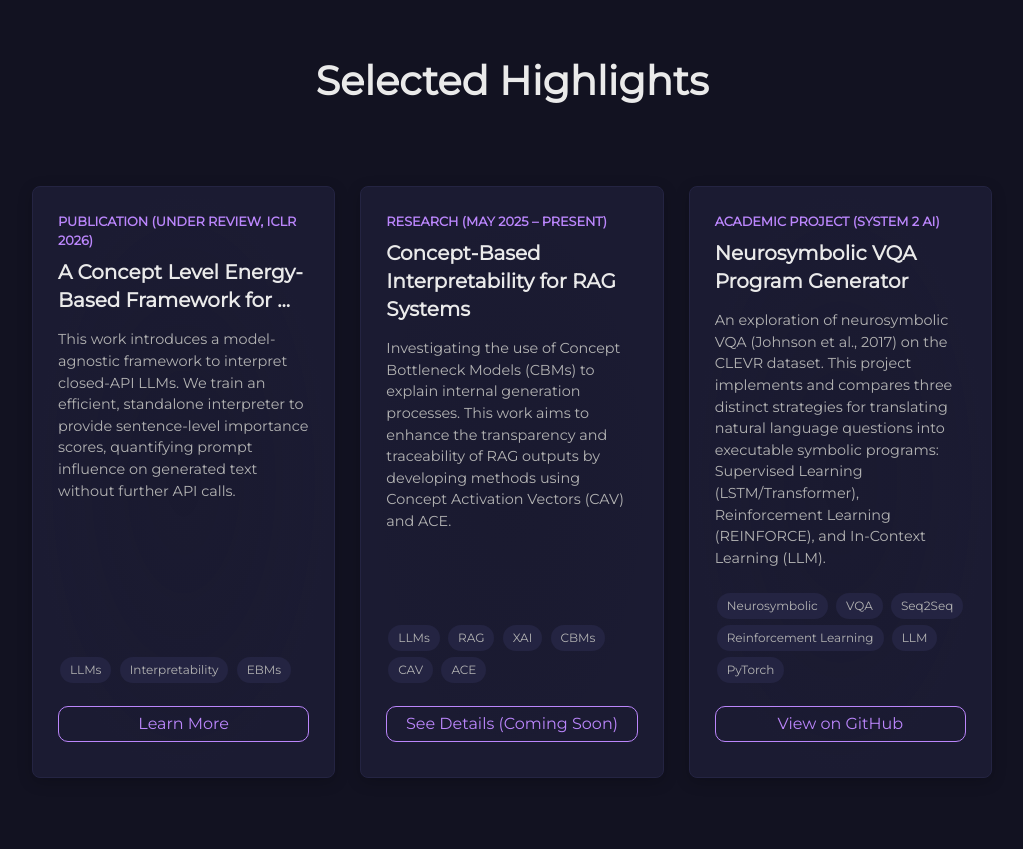
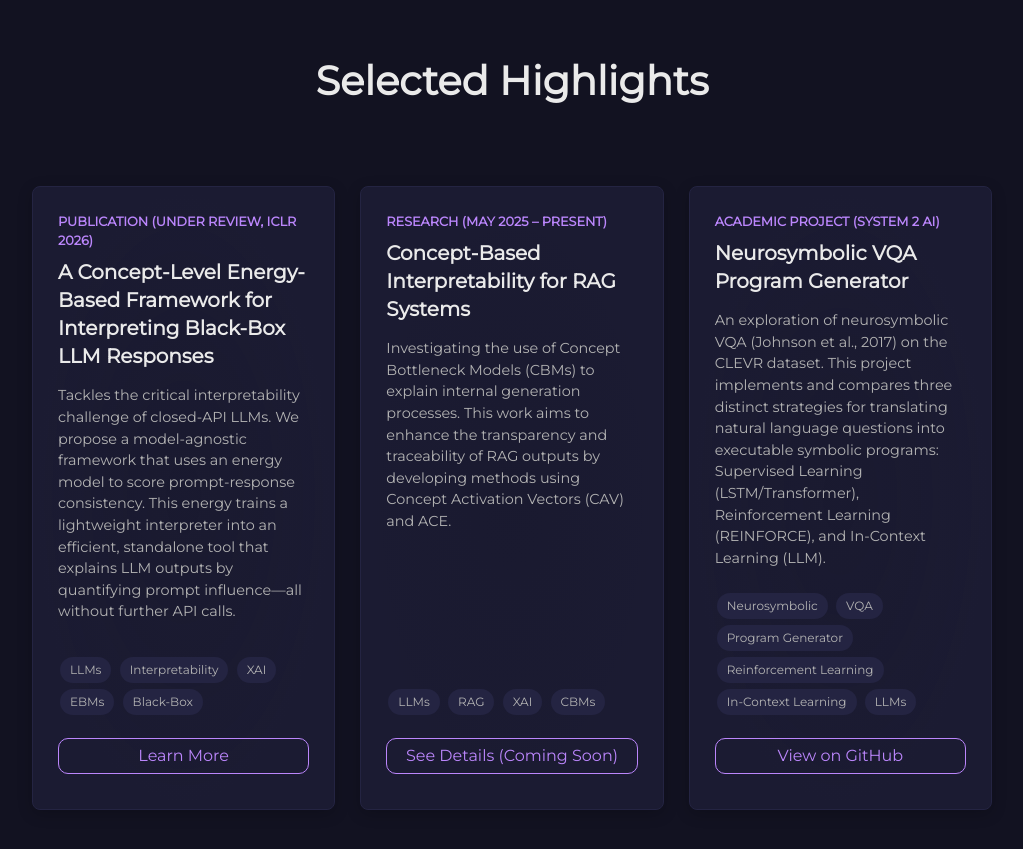
Before and after one commit to MsMaryamRezaee/msmaryamrezaee.github.io, a Jekyll site: the page built from index.html, in a window 1280 px wide and 900 px high, scrolled down 1588 px. Shown: the top 849 px of the window, without its empty margins (128-1151 px from the left). Built offline with Jekyll 4.4.1, drawn with Linux system fonts in a browser that asks for light colours; some web fonts are replaced.

Commit message:
feat: Improve Research Higlight, update CV, and make links open in new tab safely

```diff
--- a/_includes/header.html
+++ b/_includes/header.html
@@ -6,9 +6,9 @@
       </h1>
       <div class="header-icons">
         <a aria-label="My Email" href="mailto:{{site.email}}"><i class="icon fa fa-envelope"></i></a>
-        <a aria-label="My Telegram" target="_blank" href="https://telegram.me/{{site.telegram_username}}"><i class="icon fa fa-telegram" aria-hidden="true"></i></a>
-        <a aria-label="My Github" target="_blank" href="https://github.com/{{site.github_username}}"><i class="icon fa fa-github-alt" aria-hidden="true"></i></a>
-        <a aria-label="Download My CV" target="_blank" href="/assets/files/MaryamRezaeeCV2025.pdf"><i class="icon fa fa-download" aria-hidden="true"></i></a>
+        <a aria-label="My Telegram" target="_blank" rel="noopener noreferrer" href="https://telegram.me/{{site.telegram_username}}"><i class="icon fa fa-telegram" aria-hidden="true"></i></a>
+        <a aria-label="My Github" target="_blank" rel="noopener noreferrer" href="https://github.com/{{site.github_username}}"><i class="icon fa fa-github-alt" aria-hidden="true"></i></a>
+        <a aria-label="Download My CV" target="_blank" rel="noopener noreferrer" href="/assets/files/MaryamRezaeeCV2025.pdf"><i class="icon fa fa-download" aria-hidden="true"></i></a>
         </div>
       <div class="header-links">
         <a class="link" href="#highlights" data-scroll>Highlights</a>
--- a/_includes/highlights.html
+++ b/_includes/highlights.html
@@ -5,14 +5,16 @@
 
     <div class="highlight-card js-reveal">
       <span class="highlight-type">Publication (Under Review, ICLR 2026)</span>
-      <h3 class="highlight-title">A Concept Level Energy-Based Framework for ...</h3>
-      <p class="highlight-desc">This work introduces a model-agnostic framework to interpret closed-API LLMs. We train an efficient, standalone interpreter to provide sentence-level importance scores, quantifying prompt influence on generated text without further API calls.</p>
+      <h3 class="highlight-title">A Concept-Level Energy-Based Framework for Interpreting Black-Box LLM Responses</h3>
+      <p class="highlight-desc">Tackles the critical interpretability challenge of closed-API LLMs. We propose a model-agnostic framework that uses an energy model to score prompt-response consistency. This energy trains a lightweight interpreter into an efficient, standalone tool that explains LLM outputs by quantifying prompt influence—all without further API calls.</p>
       <div class="highlight-tags">
         <span>LLMs</span>
         <span>Interpretability</span>
+        <span>XAI</span>
         <span>EBMs</span>
+        <span>Black-Box</span>
       </div>
-      <a class="project-link" href="https://openreview.net/forum?id=Uh0F0079Lh">Learn More</a>
+      <a class="project-link" href="https://openreview.net/forum?id=Uh0F0079Lh" target="_blank" rel="noopener noreferrer">Learn More</a>
     </div>
 
     <div class="highlight-card js-reveal">
@@ -24,8 +26,6 @@
         <span>RAG</span>
         <span>XAI</span>
         <span>CBMs</span>
-        <span>CAV</span>
-        <span>ACE</span>
       </div>
       <a class="project-link" href="#">See Details (Coming Soon)</a>
     </div>
@@ -37,12 +37,12 @@
       <div class="highlight-tags">
         <span>Neurosymbolic</span>
         <span>VQA</span>
-        <span>Seq2Seq</span>
+        <span>Program Generator</span>
         <span>Reinforcement Learning</span>
-        <span>LLM</span>
-        <span>PyTorch</span>
+        <span>In-Context Learning</span>
+        <span>LLMs</span>
       </div>
-      <a class="project-link" href="https://github.com/msmrexe/neurosymbolic-vqa-program-generator">View on GitHub</a>
+      <a class="project-link" href="https://github.com/msmrexe/neurosymbolic-vqa-program-generator" target="_blank" rel="noopener noreferrer">View on GitHub</a>
     </div>
 
   </div>
```
Also changed, not shown: 1 other file.
